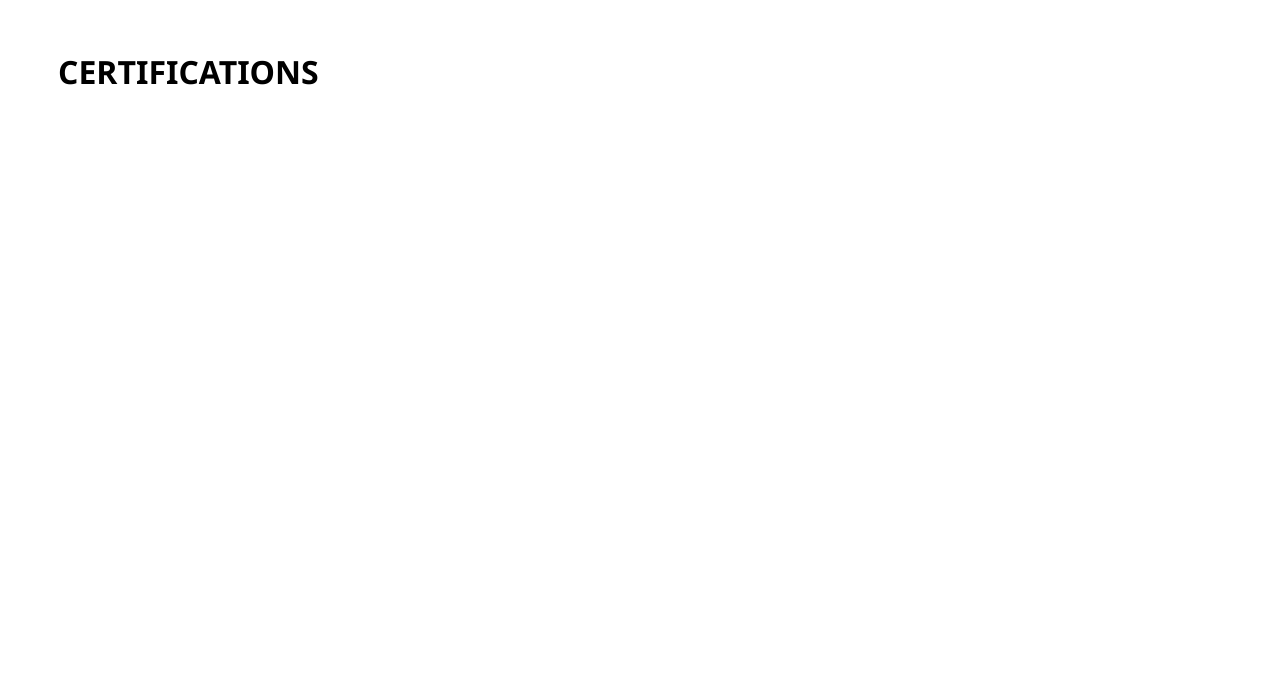
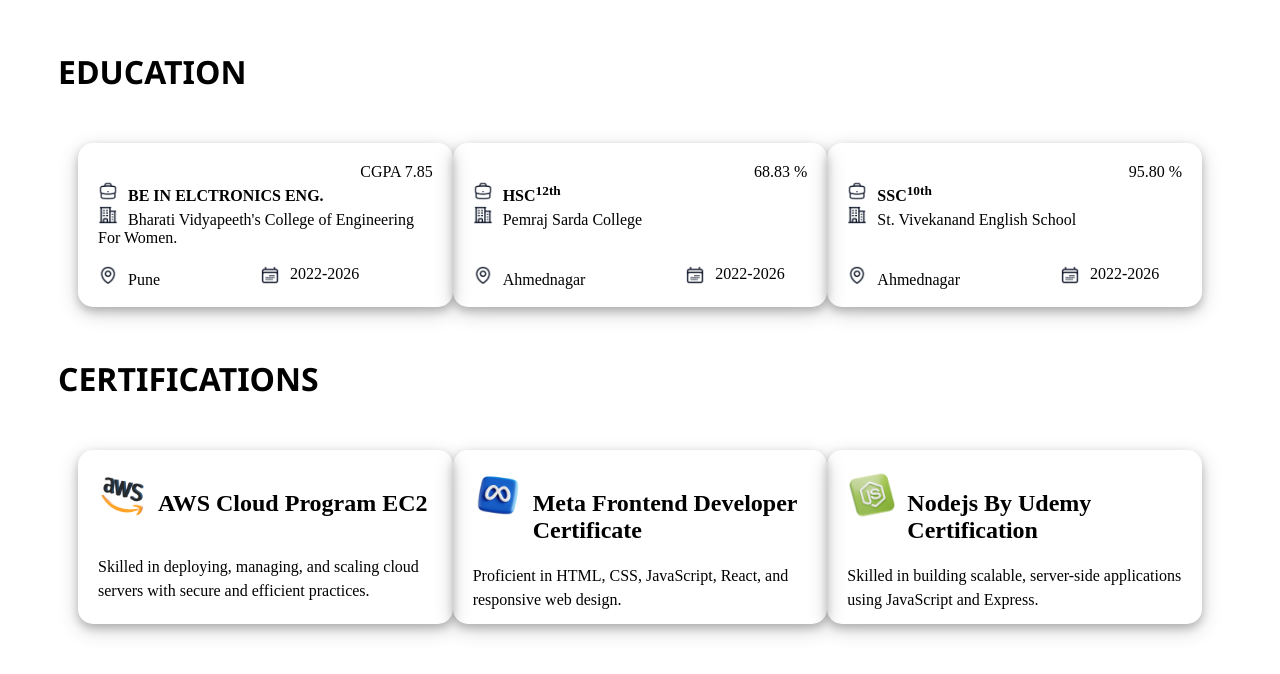
Before and after one commit to pratiksha-dhumane/portfolio_html_css, a plain HTML site: page certifications.html in a window 1280 px wide. Drawn offline with Linux system fonts and the light colour scheme.

Commit message:
Changes made in education & certificate page , yet changes needed

```diff
--- a/certifications.html
+++ b/certifications.html
@@ -5,8 +5,57 @@
     <meta name="viewport" content="width=device-width, initial-scale=1.0">
     <title>Certifications</title>
     <link rel="stylesheet" href="style/style.css">
+
 </head>
 <body>
-    <h1>CERTIFICATIONS</h1>
+    <h1><b>EDUCATION</b></h1>
+    <div class="maincard">
+        <div class="card"><div class="cgpa">CGPA 7.85</div>
+        <div class="align">
+        <img class="img" src="img/edu.png" alt=""><b>BE IN ELCTRONICS ENG.</b><br><img class="img"  src="img/loc.png" alt="">Bharati Vidyapeeth's College of Engineering For Women. <br><br><div class="details"><div class="details2"><img class="img" src="img/city.png" alt="">Pune</div><img class="img"  src="img/cal.png" alt="">2022-2026</div></div></div>
+        <div class="card"><div class="cgpa">% 68.83</div>
+        <div class="align">
+        <img class="img" src="img/edu.png" alt=""><b>HSC<sup>12th</sup></b><br><img class="img"  src="img/loc.png" alt="">Pemraj Sarda College <br>
+        <br><br><div class="details"><div class="details2"><img class="img" src="img/city.png" alt="">Ahmednagar</div><img class="img"  src="img/cal.png" alt="">2022-2026</div></div></div>
+        <div class="card"><div class="cgpa">% 95.80</div>
+        <div class="align">
+        <img class="img" src="img/edu.png" alt=""><b>SSC<sup>10th</sup></b><br><img class="img"  src="img/loc.png" alt="">St. Vivekanand English School<br><br><br><div class="details"><div class="details2"><img class="img" src="img/city.png" alt="">Ahmednagar</div><img class="img"  src="img/cal.png" alt="">2022-2026</div></div></div>
+    </div>
+    <h1><b>CERTIFICATIONS</b></h1>
+    <div class="maincard">
+        <div class="cardc">
+        <div class="container">
+            <div>
+                <img class="cft" src="img/aws.png" alt="">
+            </div>
+            <div>
+                <h2>AWS Cloud Program EC2</h2>
+            </div>
+        </div><br>
+            <p class="description">Skilled in deploying, managing, and scaling cloud servers with secure and efficient practices.</p>
+    </div>
+        <div class="cardc">
+            <div class="container">
+                <div>
+                    <img class="cft" src="img/meta.png" alt="">
+                </div>
+                <div>
+                    <h2>Meta Frontend Developer Certificate</h2>
+                </div>
+            </div>
+                <p class="description">Proficient in HTML, CSS, JavaScript, React, and responsive web design.</p>
+        </div>
+        <div class="cardc">
+            <div class="container">
+                <div>
+                    <img class="cft" src="img/jsc.png" alt="">
+                </div>
+                <div>
+                    <h2>Nodejs By Udemy Certification</h2>
+                </div>
+            </div>
+                <p class="description">Skilled in building scalable, server-side applications using JavaScript and Express.</p>
+        </div>
+    </div>
 </body>
 </html>
--- a/style/style.css
+++ b/style/style.css
@@ -43,3 +43,70 @@ p {
     margin-bottom:20px
 
 }
+.card {
+
+    border-color: rgb(165, 163, 160);
+    border-radius: 15px;
+    /* border-style: solid; */
+    height: 124px;
+    width: 354px;
+    margin: auto;
+    padding: 20px;
+    box-shadow: 0 4px 8px 0 rgba(0, 0, 0, 0.2), 0 6px 20px 0 rgba(0, 0, 0, 0.19);
+}
+
+.maincard {
+    display: flex;
+    flex-direction: row;
+    margin-left: 70px;
+    margin-right: 70px;
+}
+.img {
+    width: 20px;
+    height: 20px;
+    margin-right: 10px;
+
+}
+.details {
+    display: flex;
+    flex-direction: row;
+    padding-right: 10px;
+}
+
+.details2 {
+    margin-right: 100px;
+}
+
+.cgpa {
+    direction: rtl;
+    height:auto;
+    width: auto;
+}
+
+.cardc {
+
+
+    border-color: rgb(165, 163, 160);
+    border-radius: 15px;
+    /* border-style: solid; */
+    height: 134px;
+    width: 354px;
+    margin: auto;
+    padding: 20px;
+    box-shadow: 0 4px 8px 0 rgba(0, 0, 0, 0.2), 0 6px 20px 0 rgba(0, 0, 0, 0.19);
+}
+.cft {
+    height: 50px;
+    width: 50px;
+    margin-right: 10px;
+}
+.container {
+     display: flex;
+     margin: 0px;
+     padding-top: -10px;
+}
+.description {
+     font-size: 16px;
+     padding: 0px;
+     margin: 0px;
+}
```
Also changed, not shown: education.html (+2 -2 lines), img/aws.png (added), img/cal.png (added), img/city.png (added), img/edu.png (added), img/jsc.png (added), img/loc.png (added), img/meta.png (added).
